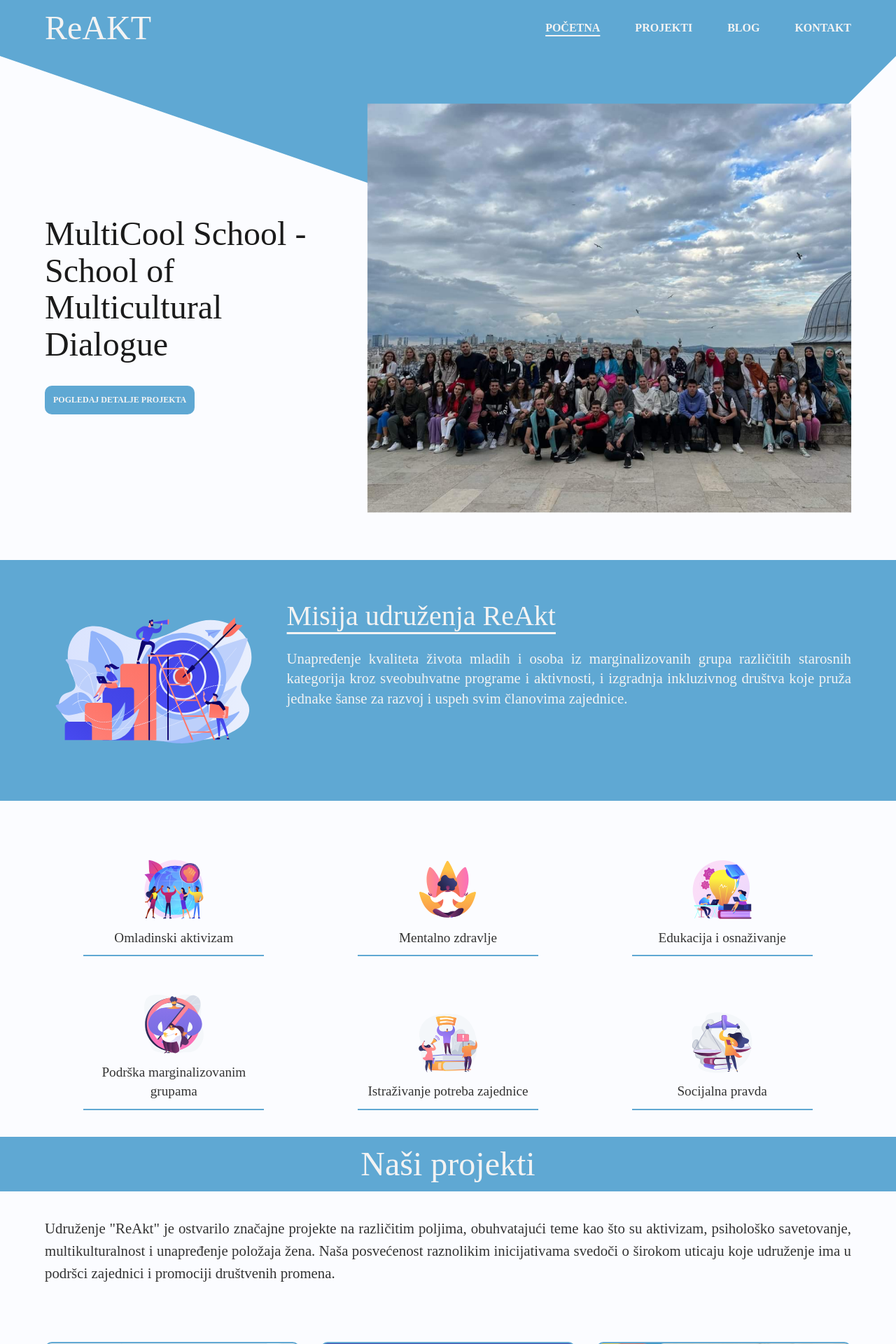
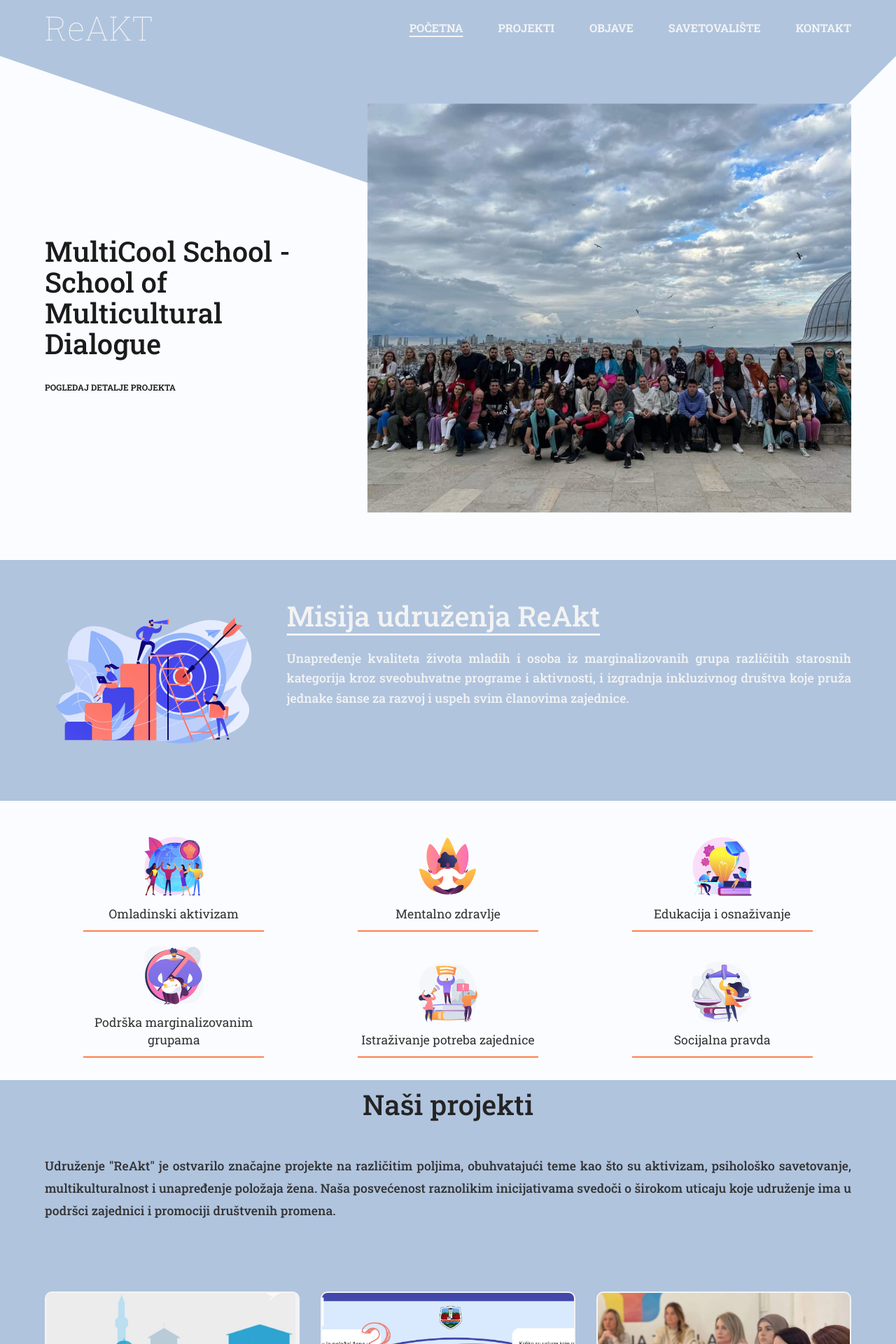
Before and after one commit to Alen-Kalac/ReAktPHP, a PHP site: page / in a window 1280 px wide. Shown: the top 1920 px of the page at 70% size. Run offline with PHP 8.4, Linux system fonts and the light colour scheme.

Commit message:
changed font sizes

```diff
--- a/index.php
+++ b/index.php
@@ -7,21 +7,21 @@
     <link type="image/png" sizes="16x16" rel="icon" href="./assets/favicon.png">
     <title>Početna - ReAKT</title>
     <link rel="stylesheet" href="./styles/style.css?v=1.2">
-
 </head>
-<style>
-
-</style>
 
 <body>
+    <?php include 'navbar.php' ?>
+
     <?php
-    include 'navbar.php'
-        ?>
+    // Read data from data.json
+    $jsonData = file_get_contents('data.json');
+    $data = json_decode($jsonData, true);
+    ?>
+
     <div class="promo-carousel">
-        <?php
-        include 'carousel.php'
-            ?>
+        <?php include 'carousel.php' ?>
     </div>
+
     <div class="mission">
         <div class="mission-container">
             <img src="./assets/Misija.svg" alt="" />
@@ -36,6 +36,7 @@
             </div>
         </div>
     </div>
+
     <div class="goals">
         <div class="goal">
             <img src="./assets/Aktivizam.svg" alt="" />
@@ -62,6 +63,7 @@
             <p>Socijalna pravda</p>
         </div>
     </div>
+
     <div class="projects-bg">
         <div class="projects">
             <div class="text">
@@ -76,12 +78,9 @@
                 </p>
             </div>
         </div>
+
         <div class="projects-grid">
             <?php
-            // Read data from data.json
-            $jsonData = file_get_contents('data.json');
-            $data = json_decode($jsonData, true);
-
             // Get the last 3 projects
             $projects = array_slice($data['projects'], -3);
 
@@ -98,12 +97,13 @@
                 echo '</a>';
             }
             ?>
+        </div>
 
-        </div>
         <div class="cta">
-            <a href="projects.php">Pogledaj sve naše projekte</a>
+            <a href="projects.php">Svi projekti</a>
         </div>
     </div>
+
     <div class="therapy">
         <h2>Psihološko savetovanje</h2>
         <div class="content">
@@ -116,24 +116,18 @@
                     <span>Individualne i grupne savetodavno-terapijske usluge za decu, mlade i odrasle</span>
                     <span>Psihoedukacija</span>
                     <span>Karijerno savetovanje</span>
-
                 </p>
 
-                <a href="contact.php">Zakazi savetovanje</a>
+                <a href="therapy.php">Zakazi savetovanje</a>
             </div>
             <img src="./assets/Therapy.svg" alt="">
         </div>
+    </div>
 
-    </div>
-    <h2 class="last-posts">
-        Poslednje objave
-    </h2>
+    <div class="last-posts">
+    <h2>Poslednje objave</h2>
     <div class="projects-grid">
         <?php
-        // Read data from data.json
-        $jsonData = file_get_contents('data.json');
-        $data = json_decode($jsonData, true);
-
         // Get the last 3 blogs
         $blogs = array_slice($data['blogs'], -3);
 
@@ -143,21 +137,22 @@
             $blogTitle = $blog['title'];
             $blogDescription = $blog['description'];
             $blogThumbnail = $blog['thumbnail'];
+            $blogImageSrc = "./assets/BlogImages/" . $blogThumbnail;
 
             // Output HTML for each blog
             echo '<a href="blog.php?id=' . $blogId . '" class="project-card">';
-            echo '<img src="./assets/BlogImages/' . $blogThumbnail . '" alt="' . $blogTitle . '">';
+            echo '<img src="' . $blogImageSrc . '" alt="' . $blogTitle . '">';
             echo '<h4>' . $blogTitle . '</h4>';
             echo '<p>' . strip_tags($blogDescription) . '</p>';
-
-
             echo '</a>';
         }
         ?>
     </div>
     <div class="cta">
-        <a href="blog.php">Pogledaj sve objave</a>
+        <a href="blog.php">sve objave</a>
     </div>
+</div>
+
     <div class="partners" id="partnersContainer">
         <h3>Naši partneri</h3>
         <div class="partner-grid" id="partnerGrid">
@@ -173,7 +168,6 @@
             ?>
         </div>
     </div>
-
     <?php include 'footer.php' ?>
     <script>
         function scrollPartners() {
--- a/navbar.php
+++ b/navbar.php
@@ -14,8 +14,8 @@
         <div class="link-container">
             <a href="index.php">Početna</a>
             <a href="projects.php">Projekti</a>
-            <a href="blog.php">Blog</a>
-            <!-- <a href="therapy.php">Savetovalište</a> -->
+            <a href="blog.php">Objave</a>
+            <a href="therapy.php">Savetovalište</a>
             <a href="contact.php">Kontakt</a>
         </div>
         <div class="hamburger-icon" onclick="toggleMenu()">☰</div>
--- a/styles/style.scss
+++ b/styles/style.scss
@@ -1,16 +1,20 @@
-@import url('https://fonts.googleapis.com/css2?family=Roboto:ital,wght@0,100;0,300;0,400;0,500;0,700;0,900;1,100;1,300;1,400;1,500;1,700;1,900&display=swap');
+@import url('https://fonts.googleapis.com/css2?family=Roboto+Slab:wght@100;200;300;400;500;600;700;800;900&display=swap');
 
 * {
     margin: 0;
     padding: 0;
     box-sizing: border-box;
     scroll-behavior: smooth;
-    font-family: "Times New Roman", Times, serif !important;
+    font-family: 'Roboto Slab', serif !important;
 }
 
 a {
 
     font-weight: bold;
+
+    &:hover {
+        text-decoration-color: coral !important;
+    }
 
 }
 
@@ -44,9 +48,9 @@ html {
 
 
 :root {
-    --mainColor: rgb(95, 168, 211);
+    --mainColor: #b0c4de;
     --mainColorDarker: rgb(56, 110, 141);
-
+    --black: rgb(36, 36, 36);
     --white: #f3f3f3;
 }
 
@@ -221,7 +225,7 @@ nav {
                     width: 100%;
                     color: rgb(27, 27, 27);
                     max-width: 90%;
-                    font-size: 6vh;
+                    font-size: 2.5rem;
                     margin-bottom: 2rem;
                     opacity: 0;
                     transform: translateX(-20px);
@@ -243,18 +247,19 @@ nav {
                 a {
                     text-transform: uppercase;
                     border-radius: 10px;
-                    padding: 1.5vh;
-                    background-color: var(--mainColor);
-                    color: var(--white);
+                    color: var(--black);
                     font-size: 1.5vh;
-                    text-decoration: none;
                     opacity: 0;
                     transform: translateX(-20px);
                     animation: fadeInUp 2s ease forwards;
-                    color: var(--white);
+
+                    text-decoration: underline;
+                    text-underline-offset: 0vh;
+                    text-decoration-color: transparent;
 
                     &:hover {
-                        background-color: var(--mainColorDarker);
+                        text-decoration: underline;
+                        text-underline-offset: 0.6vh;
                         transition: 0.4s;
                     }
                 }
@@ -349,7 +355,7 @@ nav {
             }
 
             p {
-                font-size: 1.3rem;
+                font-size: 1.1rem;
                 line-height: 1.8rem;
                 font-weight: 500;
             }
@@ -384,7 +390,7 @@ nav {
 }
 
 .goals {
-    height: 60vh;
+    height: fit-content;
     padding: 3% 5%;
     display: grid;
     gap: 2%;
@@ -402,10 +408,10 @@ nav {
 
         p {
             padding-bottom: 3%;
-            border-bottom: 2px solid var(--mainColor);
+            border-bottom: 2px solid coral;
             width: 70%;
             text-align: center;
-            font-size: 1.2rem;
+            font-size: 1.1rem;
             margin: 0;
         }
     }
@@ -432,6 +438,7 @@ nav {
 }
 
 .projects-bg {
+    background-color: var(--mainColor);
     min-height: 100vh;
     display: flex;
     flex-direction: column;
@@ -447,15 +454,14 @@ nav {
             h2 {
                 padding: 1% 0;
                 text-align: center;
-                background-color: var(--mainColor);
-                color: var(--white);
-                font-size: 3rem;
+                color: var(--black);
+                font-size: 2.5rem;
                 margin: 0;
                 margin-bottom: 1.5rem;
             }
 
             p {
-                font-size: 1.3rem;
+                font-size: 1.1rem;
                 text-align: justify;
                 line-height: 2rem;
                 font-weight: 500;
```
Also changed, not shown: other parts of styles/style.scss (+45 -44 lines), therapy.php (+7 -3 lines), assets/top-bg.svg, styles/style.css. Lines whose indentation alone changed are shown as unchanged.
